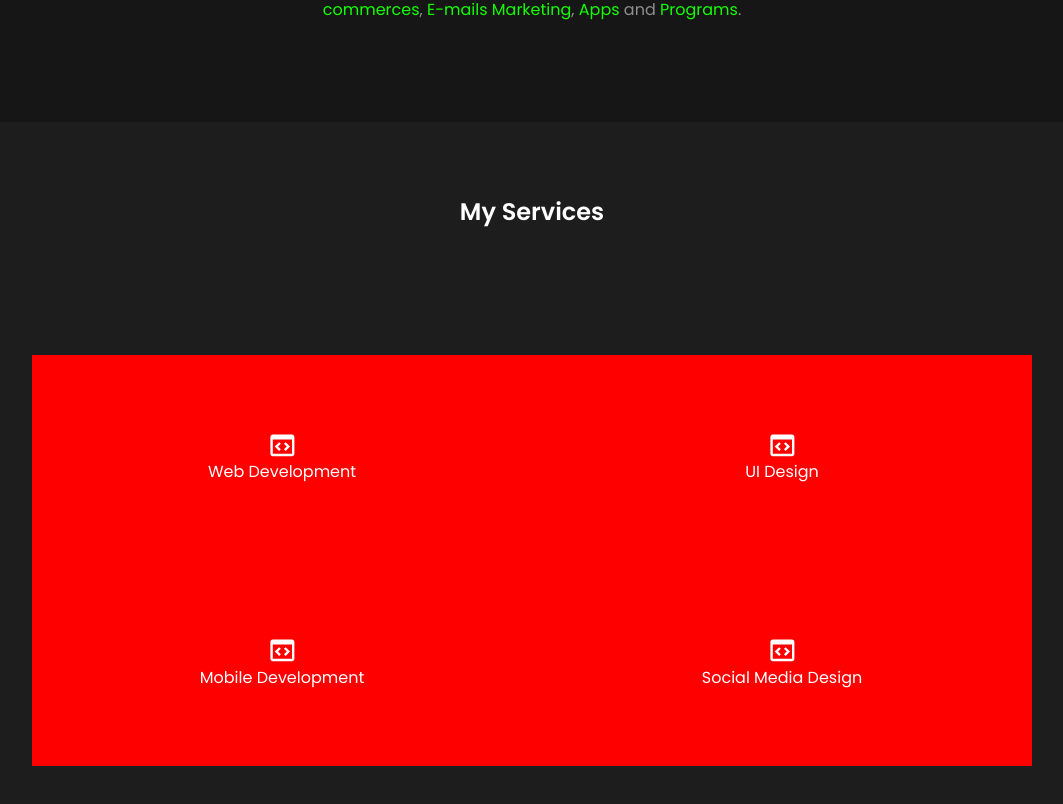
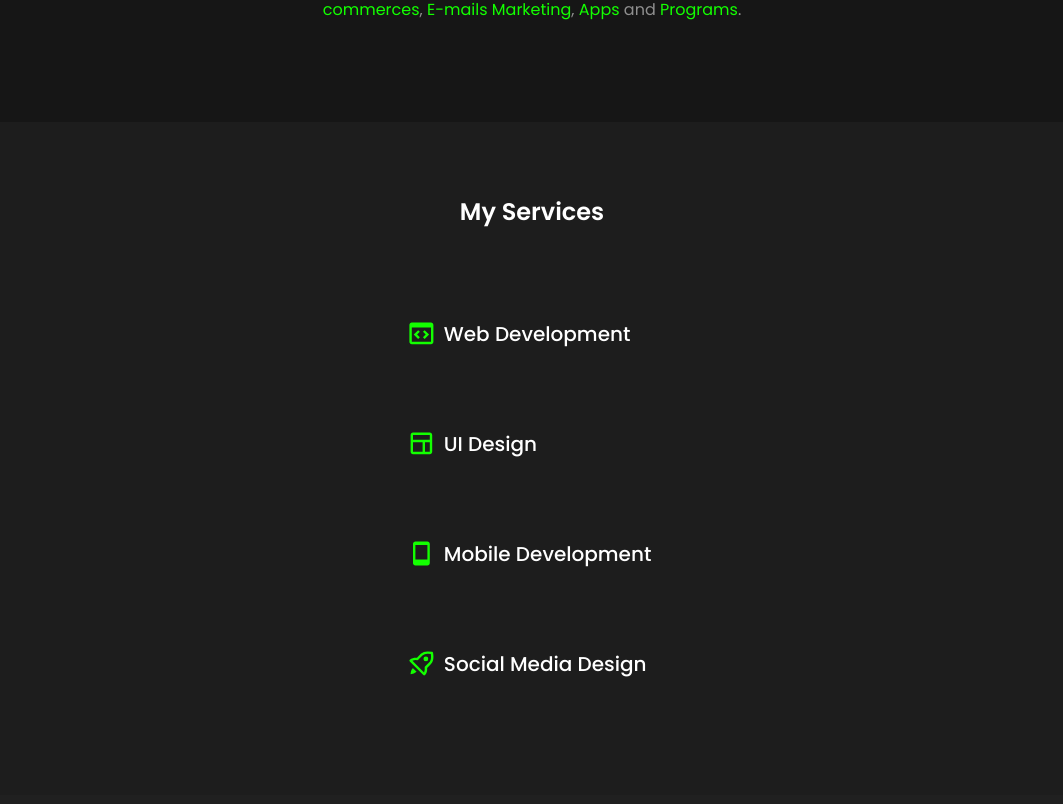
Before and after one commit to ThiagoLeaoDev/Portfolio_old, a Next.js app: page / in a window 1280 px wide. Shown: the part 1220-2024 px from the top of the page, without its empty margins (108-1171 px from the left). Built offline with nearby package versions, Linux system fonts and the light colour scheme.

Commit message:
my services section

```diff
--- a/pages/index.js
+++ b/pages/index.js
@@ -83,19 +83,19 @@ export default function Home() {
               <SC.TitleServices>My Services</SC.TitleServices>
               <SC.ContainerServices>
                 <SC.BoxIconTextServices>
-                  <BiCodeBlock color="white" size="1.8em"/>
+                  <BiCodeBlock color="var(--primary)" size="1.8em"/>
                   <SC.TextServices>Web Development</SC.TextServices>
                 </SC.BoxIconTextServices>
                 <SC.BoxIconTextServices>
-                  <BiCodeBlock color="white" size="1.8em"/>
+                  <BiLayout color="var(--primary)" size="1.8em"/>
                   <SC.TextServices>UI Design</SC.TextServices>
                 </SC.BoxIconTextServices>
                 <SC.BoxIconTextServices>
-                  <BiCodeBlock color="white" size="1.8em"/>
+                  <BiMobile color="var(--primary)" size="1.8em"/>
                   <SC.TextServices>Mobile Development</SC.TextServices>
                 </SC.BoxIconTextServices>
                 <SC.BoxIconTextServices>
-                  <BiCodeBlock color="white" size="1.8em"/>
+                  <BiRocket color="var(--primary)" size="1.8em"/>
                   <SC.TextServices>Social Media Design</SC.TextServices>
                 </SC.BoxIconTextServices>
               </SC.ContainerServices>
--- a/styles/mainStyle.js
+++ b/styles/mainStyle.js
@@ -307,7 +307,8 @@ export const SectionAbout = styled.div`
 `;
 
 export const Content = styled.div`
-  width: 1920px;
+  width: 100%;
+  max-width: 1920px;
   display: flex;
   flex-direction: column;
   align-items: center;
@@ -373,27 +374,28 @@ export const TitleServices = styled.h4`
 `;
 
 export const ContainerServices = styled.div`
-  width: 70%;
-  background-color: #1D1D1D;
+  width: 60%;
   display: flex;
   align-items: center;
   justify-content: center;
   flex-wrap: wrap;
-  padding: 76px 40px;
 `;
 
 export const BoxIconTextServices = styled.div`
-  width: 500px;
-  background-color: red;
+  width: 250px;
   display: flex;
-  flex-direction: column;
+  flex-direction: row;
   align-items: center;
-  justify-content: center;
-  padding: 76px 0;
+  justify-content: left;
+  padding: 40px 0;
+  margin: 0 100px;
 `;
 
 export const TextServices = styled.p`
   color: var(--text-primary);
+  margin-left: 8px;
+  font-size: 20px;
+  font-weight: 500;
 `;
 
 // ----------------------- PORTFOLIO -----------------------
```
Also changed, not shown: styles/colors.css (line endings or trailing spaces).
